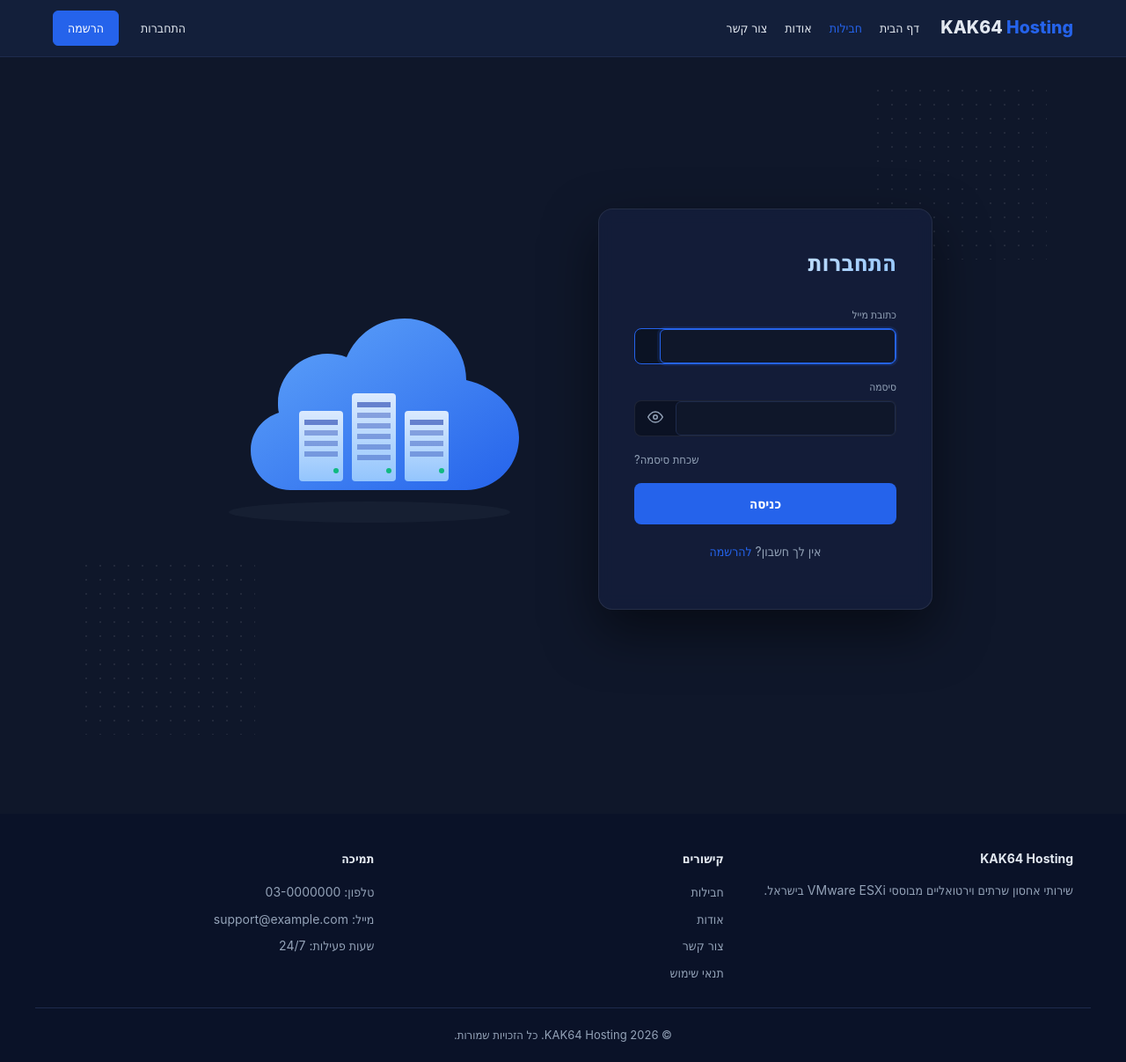
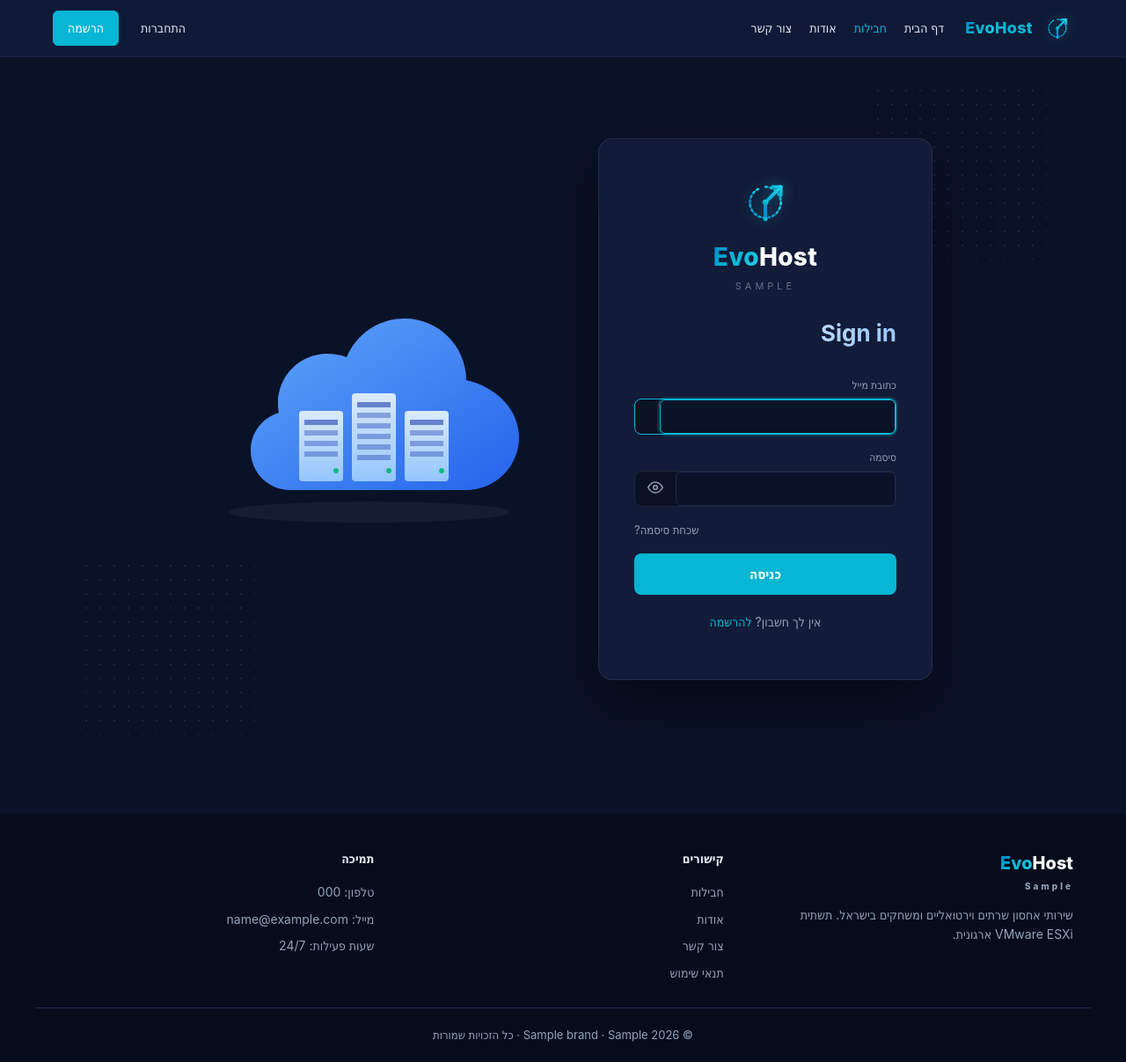
Before and after one commit to kak64/kak64, a Node project: template views/login.ejs in a window 1280 px wide. Shown: the whole page at 88% size. Run offline with Node 20 templates, Linux system fonts and the light colour scheme; the template is opened without the code that fills it: most values are stand-ins (such as "Sample title", 1, 10 or a date in 2020); some libraries are stand-ins or nearby versions.

Commit message:
Rebrand to EvoHost with new logo and cyan color palette
- New SVG logo (vector recreation of the EvoHost mark): dashed circle
  + diagonal arrow with cyan-to-blue gradient. Three variants:
  * /images/logo-mark.svg — icon only (sidebar/header)
  * /images/logo-full.svg — icon + wordmark + tagline
  * /images/favicon.svg   — square favicon for browser tabs
- Logo embedded inline in sidebar, public header, and login card
  (fast first paint, no extra HTTP request)
- Wordmark uses gradient on "Evo" + white on "Host" to match the source
- Color palette shifted from royal blue to cyan to match the brand
  (--primary now #06b6d4; gradient defined as --evo-grad)
- Brand mark has a subtle glow drop-shadow
- Public footer rewritten to show "EvoHost · evohost.org · ..." with
  tagline under the wordmark
- New env vars: BRAND_TAGLINE, BRAND_DOMAIN (defaults: Evolutionary
  Game Hosting, evohost.org). Existing BRAND_NAME default → EvoHost
- Favicon link added to <head> in both layouts

https://claude.ai/code/session_0174n4WnDgUVKe7CWgfMQcoj

```diff
--- a/public/css/style.css
+++ b/public/css/style.css
@@ -1,15 +1,17 @@
 :root {
-  --bg-deep: #0a1228;
-  --bg-base: #0f172a;
-  --bg-surface: #131f3a;
-  --bg-card: #172242;
-  --border: #1e2b4d;
-  --border-soft: #1a2542;
+  --bg-deep: #060c1c;
+  --bg-base: #0a1228;
+  --bg-surface: #0f1a36;
+  --bg-card: #131f3d;
+  --border: #1c2a4f;
+  --border-soft: #182242;
   --text: #e2e8f0;
   --text-muted: #94a3b8;
-  --primary: #2563eb;
-  --primary-hover: #1d4ed8;
-  --primary-soft: rgba(37, 99, 235, .15);
+  --primary: #06b6d4;
+  --primary-hover: #0891b2;
+  --primary-soft: rgba(34, 211, 238, .15);
+  --primary-glow: rgba(34, 211, 238, .35);
+  --evo-grad: linear-gradient(135deg, #0284c7 0%, #06b6d4 50%, #22d3ee 100%);
   --success: #10b981;
   --warning: #f59e0b;
   --danger: #ef4444;
@@ -93,12 +95,27 @@ pre {
   z-index: 30;
 }
 .brand-block {
-  padding: 18px 20px;
+  padding: 20px 20px;
   border-bottom: 1px solid var(--border-soft);
 }
-.brand-logo { display: flex; gap: 10px; align-items: center; color: var(--text); font-weight: 700; }
-.brand-logo svg { width: 32px; height: 32px; }
-.brand-logo span { font-size: 16px; letter-spacing: .3px; }
+.brand-logo { display: flex; gap: 10px; align-items: center; color: var(--text); font-weight: 700; text-decoration: none; }
+.brand-logo:hover { text-decoration: none; }
+.brand-mark { width: 36px; height: 36px; flex-shrink: 0; filter: drop-shadow(0 0 8px var(--primary-glow)); }
+.brand-mark-lg { width: 64px; height: 64px; }
+.brand-text { font-size: 18px; letter-spacing: .3px; font-weight: 800; }
+.brand-evo { background: var(--evo-grad); -webkit-background-clip: text; background-clip: text; -webkit-text-fill-color: transparent; }
+.brand-host { color: #ffffff; }
+[data-theme="light"] .brand-host { color: #0f172a; }
+
+/* Auth brand block */
+.auth-brand { text-align: center; margin-bottom: 24px; }
+.auth-brand .brand-mark-lg { margin: 0 auto; display: block; }
+.auth-brand-name { font-size: 28px; font-weight: 800; margin-top: 8px; letter-spacing: .3px; }
+.auth-brand-tagline { font-size: 11px; color: #64748b; letter-spacing: 4px; text-transform: uppercase; margin-top: 2px; }
+
+/* Footer brand */
+.footer-brand { font-weight: 800; font-size: 20px; margin-bottom: 8px; }
+.footer-tagline { display: block; font-size: 10px; letter-spacing: 3px; color: var(--text-muted); margin-top: 2px; }
 
 .side-nav { flex: 1; padding: 12px 8px; overflow-y: auto; }
 .side-nav a {
--- a/server.js
+++ b/server.js
@@ -122,8 +122,10 @@ app.use((req, res, next) => {
     info: req.flash('info')
   };
   res.locals.path = req.path;
-  res.locals.brand = process.env.BRAND_NAME || 'FutureIL Hosting';
-  res.locals.supportEmail = process.env.SUPPORT_EMAIL || 'support@example.com';
+  res.locals.brand = process.env.BRAND_NAME || 'EvoHost';
+  res.locals.brandTagline = process.env.BRAND_TAGLINE || 'Evolutionary Game Hosting';
+  res.locals.brandDomain = process.env.BRAND_DOMAIN || 'evohost.org';
+  res.locals.supportEmail = process.env.SUPPORT_EMAIL || 'support@evohost.org';
   res.locals.supportPhone = process.env.SUPPORT_PHONE || '03-0000000';
   next();
 });
@@ -150,6 +152,6 @@ app.use((err, req, res, _next) => {
 
 const port = process.env.PORT || 3000;
 app.listen(port, () => {
-  console.log(`${process.env.BRAND_NAME || 'Hosting panel'} listening on http://localhost:${port}`);
+  console.log(`${process.env.BRAND_NAME || 'EvoHost'} listening on http://localhost:${port}`);
   if (!isProd) console.log('NODE_ENV != production: secure cookies disabled (dev mode)');
 });
--- a/views/layout-auth.ejs
+++ b/views/layout-auth.ejs
@@ -5,6 +5,7 @@
   <meta name="viewport" content="width=device-width, initial-scale=1.0">
   <meta name="csrf-token" content="<%= csrfToken %>">
   <title><%= title %> | <%= brand %></title>
+  <link rel="icon" type="image/svg+xml" href="/images/favicon.svg">
   <link rel="stylesheet" href="/css/style.css">
 </head>
 <body class="body-auth">
--- a/views/layout.ejs
+++ b/views/layout.ejs
@@ -5,6 +5,7 @@
   <meta name="viewport" content="width=device-width, initial-scale=1.0">
   <meta name="csrf-token" content="<%= csrfToken %>">
   <title><%= title %> | <%= brand %></title>
+  <link rel="icon" type="image/svg+xml" href="/images/favicon.svg">
   <link rel="stylesheet" href="/css/style.css">
 </head>
 <body>
--- a/views/login.ejs
+++ b/views/login.ejs
@@ -3,7 +3,32 @@
   <div class="auth-bg-pattern auth-bg-br"></div>
   <div class="auth-content">
     <div class="auth-card-modern">
-      <h1>התחברות</h1>
+      <div class="auth-brand">
+        <svg viewBox="0 0 80 80" fill="none" class="brand-mark brand-mark-lg">
+          <defs>
+            <linearGradient id="evoLoginG" x1="0%" y1="100%" x2="100%" y2="0%">
+              <stop offset="0%" stop-color="#0284c7"/>
+              <stop offset="50%" stop-color="#06b6d4"/>
+              <stop offset="100%" stop-color="#22d3ee"/>
+            </linearGradient>
+          </defs>
+          <g stroke="url(#evoLoginG)" stroke-width="3.2" stroke-linecap="round" fill="none">
+            <path d="M 40 18 A 22 22 0 0 1 62 40" stroke-dasharray="3 4"/>
+            <path d="M 62 40 A 22 22 0 0 1 40 62" stroke-dasharray="3 4"/>
+            <path d="M 40 62 A 22 22 0 0 1 18 40" stroke-dasharray="3 4"/>
+            <path d="M 18 40 A 22 22 0 0 1 30 21" stroke-dasharray="3 4"/>
+          </g>
+          <path d="M 40 64 L 40 40 L 62 18" stroke="url(#evoLoginG)" stroke-width="5" fill="none" stroke-linecap="round" stroke-linejoin="round"/>
+          <path d="M 50 18 L 62 18 L 62 30" stroke="url(#evoLoginG)" stroke-width="5" fill="none" stroke-linecap="round" stroke-linejoin="round"/>
+          <circle cx="40" cy="40" r="4.2" fill="url(#evoLoginG)"/>
+          <circle cx="40" cy="64" r="3" fill="url(#evoLoginG)"/>
+        </svg>
+        <div class="auth-brand-name">
+          <span class="brand-evo">Evo</span><span class="brand-host">Host</span>
+        </div>
+        <div class="auth-brand-tagline"><%= brandTagline %></div>
+      </div>
+      <h1>Sign in</h1>
       <form method="post" action="/login" autocomplete="off">
         <input type="hidden" name="_csrf" value="<%= csrfToken %>">
         <label>
--- a/views/partials/footer.ejs
+++ b/views/partials/footer.ejs
@@ -1,8 +1,11 @@
 <footer class="site-footer">
   <div class="container footer-grid">
     <div>
-      <h4>KAK64 Hosting</h4>
-      <p>שירותי אחסון שרתים וירטואליים מבוססי VMware ESXi בישראל.</p>
+      <div class="footer-brand">
+        <span class="brand-evo">Evo</span><span class="brand-host">Host</span>
+        <span class="footer-tagline"><%= brandTagline %></span>
+      </div>
+      <p>שירותי אחסון שרתים וירטואליים ומשחקים בישראל. תשתית VMware ESXi ארגונית.</p>
     </div>
     <div>
       <h4>קישורים</h4>
@@ -16,13 +19,13 @@
     <div>
       <h4>תמיכה</h4>
       <ul>
-        <li>טלפון: 03-0000000</li>
-        <li>מייל: support@example.com</li>
+        <li>טלפון: <%= supportPhone %></li>
+        <li>מייל: <%= supportEmail %></li>
         <li>שעות פעילות: 24/7</li>
       </ul>
     </div>
   </div>
   <div class="container copyright">
-    &copy; <%= new Date().getFullYear() %> KAK64 Hosting. כל הזכויות שמורות.
+    &copy; <%= new Date().getFullYear() %> <%= brand %> · <%= brandDomain %> · כל הזכויות שמורות
   </div>
 </footer>
--- a/views/partials/header.ejs
+++ b/views/partials/header.ejs
@@ -1,6 +1,27 @@
 <header class="site-header">
   <div class="container nav">
-    <a href="/" class="brand">KAK64 <span>Hosting</span></a>
+    <a href="/" class="brand brand-logo">
+      <svg viewBox="0 0 80 80" fill="none" class="brand-mark">
+        <defs>
+          <linearGradient id="evoHeaderG" x1="0%" y1="100%" x2="100%" y2="0%">
+            <stop offset="0%" stop-color="#0284c7"/>
+            <stop offset="50%" stop-color="#06b6d4"/>
+            <stop offset="100%" stop-color="#22d3ee"/>
+          </linearGradient>
+        </defs>
+        <g stroke="url(#evoHeaderG)" stroke-width="3.2" stroke-linecap="round" fill="none">
+          <path d="M 40 18 A 22 22 0 0 1 62 40" stroke-dasharray="3 4"/>
+          <path d="M 62 40 A 22 22 0 0 1 40 62" stroke-dasharray="3 4"/>
+          <path d="M 40 62 A 22 22 0 0 1 18 40" stroke-dasharray="3 4"/>
+          <path d="M 18 40 A 22 22 0 0 1 30 21" stroke-dasharray="3 4"/>
+        </g>
+        <path d="M 40 64 L 40 40 L 62 18" stroke="url(#evoHeaderG)" stroke-width="5" fill="none" stroke-linecap="round" stroke-linejoin="round"/>
+        <path d="M 50 18 L 62 18 L 62 30" stroke="url(#evoHeaderG)" stroke-width="5" fill="none" stroke-linecap="round" stroke-linejoin="round"/>
+        <circle cx="40" cy="40" r="4.2" fill="url(#evoHeaderG)"/>
+        <circle cx="40" cy="64" r="3" fill="url(#evoHeaderG)"/>
+      </svg>
+      <span class="brand-text"><span class="brand-evo">Evo</span><span class="brand-host">Host</span></span>
+    </a>
     <nav class="main-nav">
       <a href="/" class="<%= path === '/' ? 'active' : '' %>">דף הבית</a>
       <a href="/plans" class="<%= path.startsWith('/plans') ? 'active' : '' %>">חבילות</a>
@@ -14,6 +35,7 @@
         <% } %>
         <a href="/dashboard" class="btn btn-ghost">אזור אישי</a>
         <form method="post" action="/logout" class="inline-form">
+          <input type="hidden" name="_csrf" value="<%= csrfToken %>">
           <button type="submit" class="btn btn-ghost">התנתקות</button>
         </form>
       <% } else { %>
```
Also changed, not shown: views/partials/sidebar-app.ejs (+19 -4 lines), public/images/favicon.svg (added), public/images/logo-full.svg (added), public/images/logo-mark.svg (added), 1 other file.
